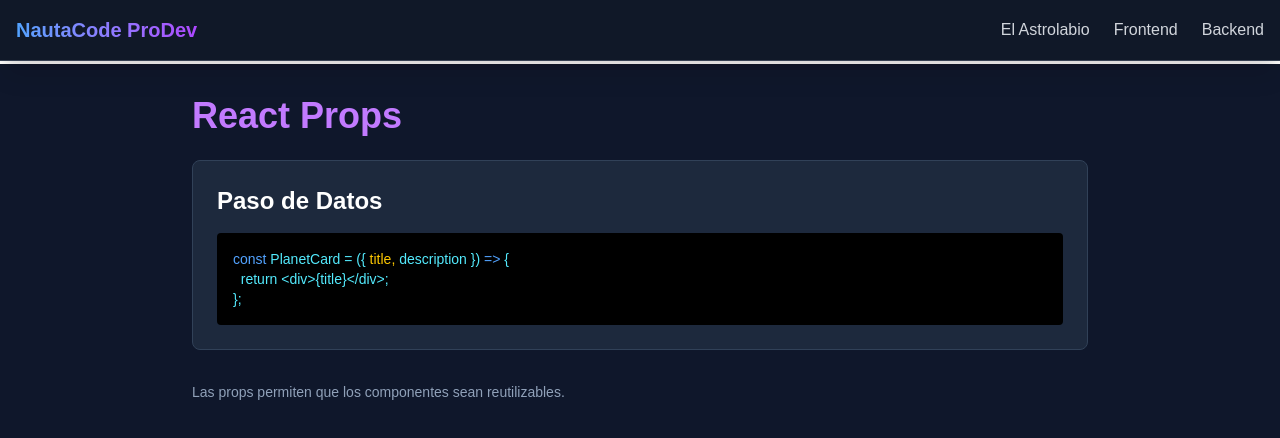
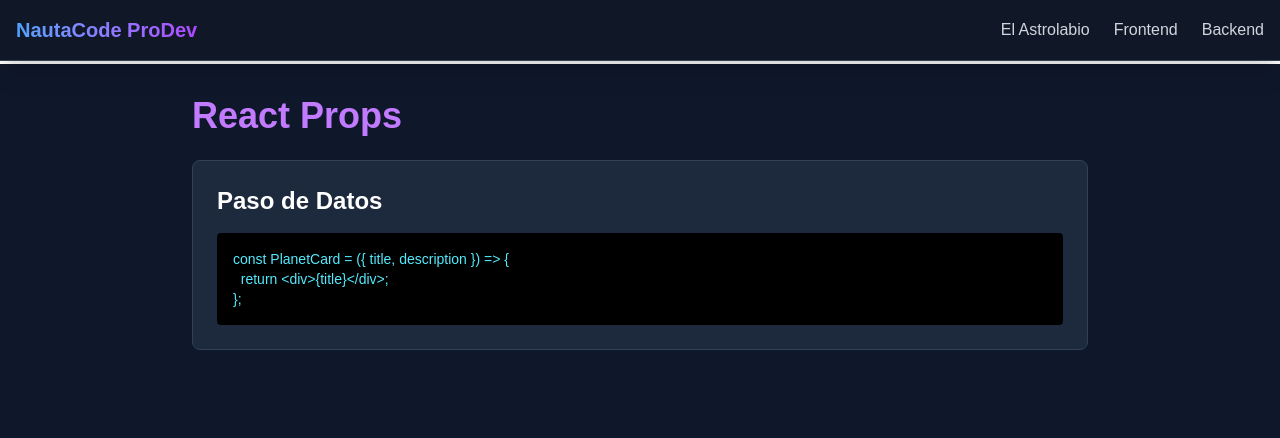
Before and after one commit to Nautacore/nautacode-prodev, a Next.js app: page /frontend-exploration/react-props in a window 1280 px wide. Shown: the top 438 px of the page. Built offline with nearby package versions, Linux system fonts and the light colour scheme.

Commit message:
Update page.tsx

```diff
--- a/src/app/frontend-exploration/react-props/page.tsx
+++ b/src/app/frontend-exploration/react-props/page.tsx
@@ -1,20 +1,18 @@
-export default function ReactPropsPage() {
+export default function PropsPage() {
+  const codeSnippet = `const PlanetCard = ({ title, description }) => {
+  return <div>{title}</div>;
+};`;
+
   return (
     <main className="min-h-screen bg-slate-900 text-white p-8">
       <div className="max-w-4xl mx-auto">
         <h1 className="text-4xl font-bold mb-6 text-purple-400">React Props</h1>
-
         <div className="bg-slate-800 p-6 rounded-lg border border-slate-700 mb-8">
-          <h2 className="text-2xl font-semibold mb-4">Paso de Datos</h2>
-
-          <div className="bg-black p-4 rounded text-sm overflow-x-auto font-mono text-cyan-300">
-            <span className="text-blue-400">const</span> PlanetCard = (&#123; <span className="text-yellow-400">title,</span> description &#125;) <span className="text-blue-400">{"=>"}</span> &#123; <br/>
-            &nbsp;&nbsp;return &lt;div&gt;&#123;title&#125;&lt;/div&gt;;<br/>
-            &#125;;
-          </div>
+          <h2 className="text-2xl font-semibold mb-4 text-white">Paso de Datos</h2>
+          <pre className="bg-black p-4 rounded text-cyan-300 font-mono text-sm whitespace-pre-wrap">
+            {codeSnippet}
+          </pre>
         </div>
-
-        <p className="text-slate-400 text-sm">Las props permiten que los componentes sean reutilizables.</p>
       </div>
     </main>
   );
```
